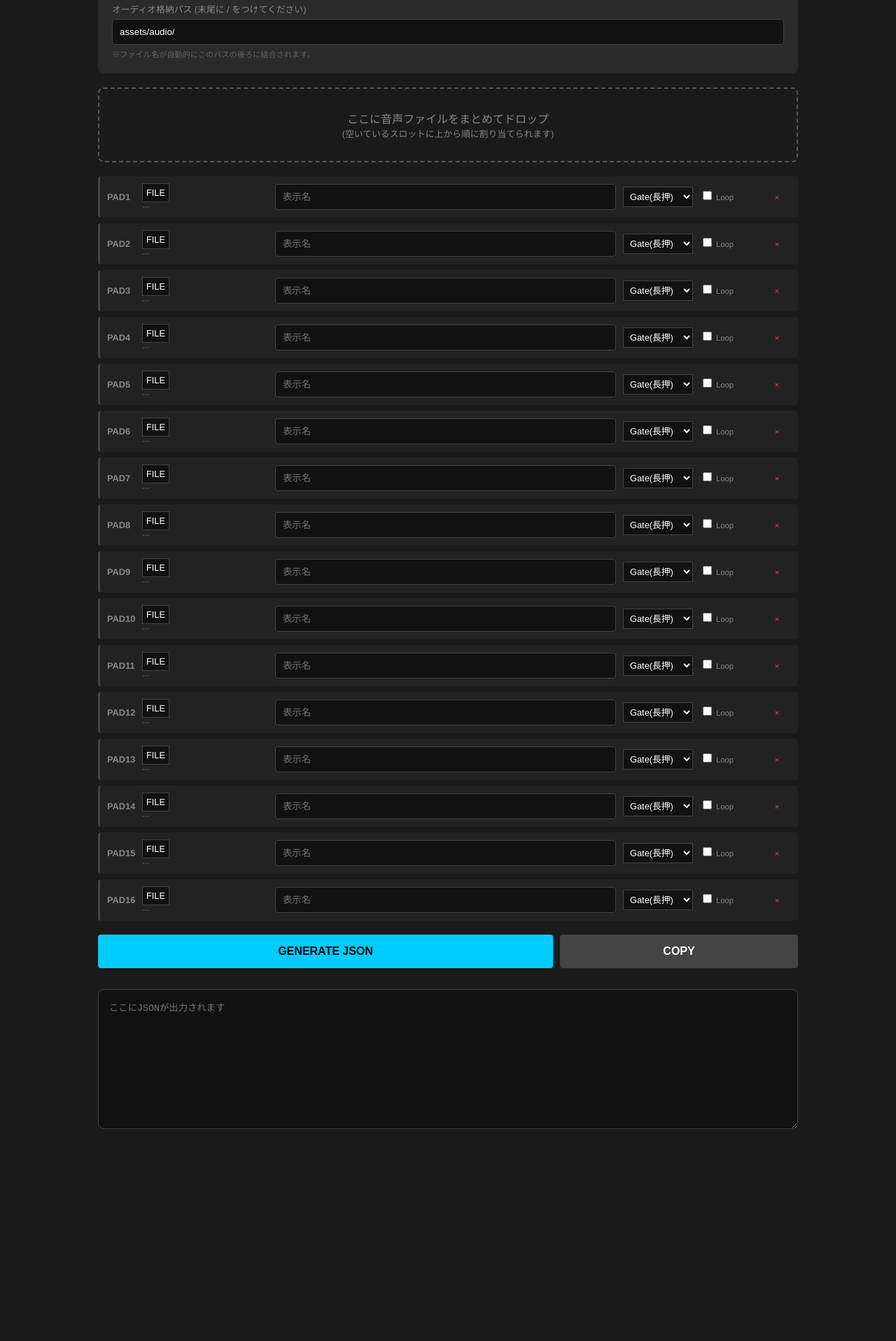
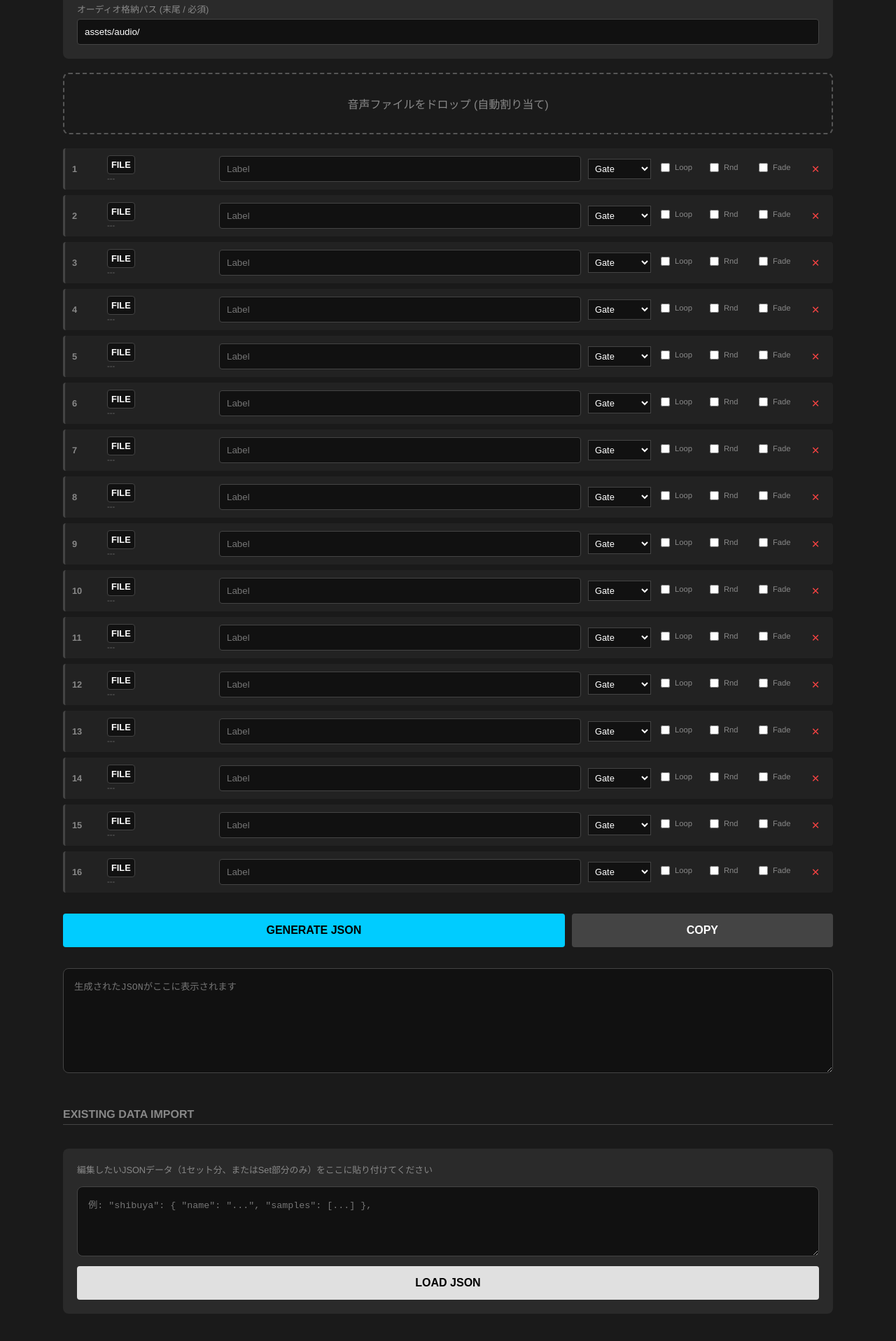
Before and after one commit to hayaleaf-glitch/web-sampler, a plain HTML site: page generator.html in a window 1280 px wide. Shown: the part 297-2214 px from the top of the page at 70% size. Before the commit the page ends 1951 px from the top, so only its background shows below. Drawn offline with Linux system fonts and the light colour scheme.

Commit message:
Update generator.html

```diff
--- a/generator.html
+++ b/generator.html
@@ -3,37 +3,56 @@
 <head>
     <meta charset="UTF-8">
     <meta name="viewport" content="width=device-width, initial-scale=1.0">
-    <title>Solosola Set Generator V2.1</title>
+    <title>Solosola Data Editor V3.0</title>
     <link href="https://fonts.googleapis.com/css2?family=Noto+Sans+JP:wght@100;300;400&display=swap" rel="stylesheet">
     <style>
         :root { --bg-color: #1a1a1a; --panel-color: #2a2a2a; --text-color: #e0e0e0; --accent-color: #00ccff; --warn-color: #ff4444; }
         body { background-color: var(--bg-color); color: var(--text-color); font-family: 'Helvetica Neue', 'Noto Sans JP', sans-serif; margin: 0; padding: 40px; display: flex; flex-direction: column; align-items: center; }
         h1 { font-weight: 100; letter-spacing: 0.2em; margin-bottom: 30px; }
-        .container { width: 100%; max-width: 1000px; display: grid; gap: 20px; }
+        .container { width: 100%; max-width: 1100px; display: grid; gap: 20px; }
         .section { background-color: var(--panel-color); padding: 20px; border-radius: 8px; }
         .input-group { display: grid; grid-template-columns: 1fr 1fr; gap: 20px; margin-bottom: 15px; }
         label { display: block; font-size: 0.8rem; color: #888; margin-bottom: 5px; }
         input[type="text"] { width: 100%; padding: 10px; background: #111; border: 1px solid #444; color: #fff; border-radius: 4px; box-sizing: border-box; }
+
         #drop-zone { border: 2px dashed #555; padding: 30px; text-align: center; color: #888; border-radius: 8px; transition: all 0.3s; cursor: pointer; }
         #drop-zone.hover { border-color: var(--accent-color); background-color: rgba(0, 204, 255, 0.1); color: var(--accent-color); }
+
         #sample-list { display: grid; grid-template-columns: 1fr; gap: 8px; }
-        .sample-row { background: #222; padding: 10px; border-radius: 4px; display: grid; grid-template-columns: 40px 180px 1fr 100px 80px 40px; gap: 10px; align-items: center; border-left: 3px solid #444; }
+
+        /* Grid Layout for Sample Row: Improved for more controls */
+        .sample-row {
+            background: #222; padding: 10px; border-radius: 4px;
+            display: grid;
+            grid-template-columns: 40px 150px 1fr 90px 60px 60px 60px 30px;
+            gap: 10px; align-items: center; border-left: 3px solid #444;
+        }
         .sample-row.filled { border-left-color: var(--accent-color); background: #282828; }
+
         .id-cell { color: #888; font-size: 0.8rem; font-weight: bold; }
         .filename-cell { font-size: 0.7rem; color: #666; overflow: hidden; text-overflow: ellipsis; white-space: nowrap; }
         select, .file-input-btn { background: #111; color: #fff; border: 1px solid #444; padding: 5px; font-size: 0.8rem; }
-        textarea { width: 100%; height: 200px; background: #111; color: #0f0; font-family: monospace; border: 1px solid #444; padding: 15px; box-sizing: border-box; border-radius: 8px; margin-top: 10px; white-space: pre; overflow-x: auto; }
-        .btn-group { display: flex; gap: 10px; }
-        button.primary { flex: 2; background-color: var(--accent-color); color: #000; border: none; padding: 15px; font-size: 1rem; font-weight: bold; border-radius: 4px; cursor: pointer; }
-        button.secondary { flex: 1; background-color: #444; color: #fff; border: none; padding: 15px; font-size: 1rem; font-weight: bold; border-radius: 4px; cursor: pointer; }
+
+        /* Checkbox styling */
+        .chk-label { font-size: 0.7rem; cursor: pointer; display: flex; align-items: center; gap: 4px; }
+
+        textarea { width: 100%; height: 150px; background: #111; color: #0f0; font-family: monospace; border: 1px solid #444; padding: 15px; box-sizing: border-box; border-radius: 8px; margin-top: 10px; white-space: pre; overflow-x: auto; }
+        .btn-group { display: flex; gap: 10px; margin-top: 10px; }
+        button { border: none; padding: 15px; font-size: 1rem; font-weight: bold; border-radius: 4px; cursor: pointer; transition: opacity 0.2s; }
         button:hover { opacity: 0.9; }
-        .clear-btn { color: var(--warn-color); cursor: pointer; font-size: 0.7rem; text-align: center; }
+        button.primary { flex: 2; background-color: var(--accent-color); color: #000; }
+        button.secondary { flex: 1; background-color: #444; color: #fff; }
+        button.load { background-color: #e0e0e0; color: #000; width: 100%; margin-top: 10px; }
+
+        .clear-btn { color: var(--warn-color); cursor: pointer; font-size: 1.2rem; line-height: 1; text-align: center; }
         .note { font-size: 0.7rem; color: #666; margin-top: 5px; }
+
+        h2 { font-size: 1rem; color: #888; margin-top: 30px; border-bottom: 1px solid #444; padding-bottom: 5px; }
     </style>
 </head>
 <body>
 
-    <h1>SOLOSOLA SET GENERATOR <span style="font-size:0.5em; opacity:0.5;">v2.1</span></h1>
+    <h1>SOLOSOLA DATA EDITOR <span style="font-size:0.5em; opacity:0.5;">v3.0</span></h1>
 
     <div class="container">
         <div class="section">
@@ -43,18 +62,16 @@
             </div>
             <div class="input-group">
                 <div><label>制作者名</label><input type="text" id="recorder" placeholder="Recorded by Solosola"></div>
-                <div><label>背景画像URL</label><input type="text" id="image-url" placeholder="bg.jpg"></div>
+                <div><label>背景画像URL</label><input type="text" id="image-url" placeholder="assets/images/bg.jpg"></div>
             </div>
             <div>
-                <label>オーディオ格納パス (末尾に / をつけてください)</label>
+                <label>オーディオ格納パス (末尾 / 必須)</label>
                 <input type="text" id="base-path" value="assets/audio/" placeholder="assets/audio/">
-                <div class="note">※ファイル名が自動的にこのパスの後ろに結合されます。</div>
             </div>
         </div>
 
         <div id="drop-zone">
-            ここに音声ファイルをまとめてドロップ<br>
-            <span style="font-size:0.8rem">(空いているスロットに上から順に割り当てられます)</span>
+            音声ファイルをドロップ (自動割り当て)
         </div>
 
         <div id="sample-list"></div>
@@ -63,12 +80,21 @@
             <button class="primary" onclick="generateJson()">GENERATE JSON</button>
             <button class="secondary" onclick="copyToClipboard()">COPY</button>
         </div>
-        <textarea id="output-area" readonly placeholder="ここにJSONが出力されます"></textarea>
+        <textarea id="output-area" readonly placeholder="生成されたJSONがここに表示されます"></textarea>
+
+        <h2>EXISTING DATA IMPORT</h2>
+        <div class="section">
+            <label>編集したいJSONデータ（1セット分、またはSet部分のみ）をここに貼り付けてください</label>
+            <textarea id="import-area" style="color: #ccc; height: 100px;" placeholder='例: "shibuya": { "name": "...", "samples": [...] },'></textarea>
+            <button class="load" onclick="importJson()">LOAD JSON</button>
+        </div>
     </div>
 
     <script>
+        // データ構造の初期化（V3仕様：randomStart, fadeInを追加）
         let samplesData = Array(16).fill(null).map((_, i) => ({
-            id: i, filename: '', label: '', mode: 'gate', loop: false
+            id: i, filename: '', label: '', mode: 'gate', loop: false,
+            randomStart: false, fadeIn: false
         }));
 
         function renderList() {
@@ -78,18 +104,22 @@
                 const row = document.createElement('div');
                 row.className = `sample-row ${s.filename ? 'filled' : ''}`;
                 row.innerHTML = `
-                    <div class="id-cell">PAD${i+1}</div>
+                    <div class="id-cell">${i+1}</div>
                     <div>
                         <input type="file" id="file-${i}" style="display:none" accept="audio/*" onchange="handleFileSelect(${i}, this)">
                         <button class="file-input-btn" onclick="document.getElementById('file-${i}').click()">FILE</button>
                         <div class="filename-cell" title="${s.filename}">${s.filename || '---'}</div>
                     </div>
-                    <input type="text" placeholder="表示名" value="${s.label}" oninput="updateData(${i}, 'label', this.value)">
+                    <input type="text" placeholder="Label" value="${s.label}" oninput="updateData(${i}, 'label', this.value)">
                     <select onchange="updateData(${i}, 'mode', this.value)">
-                        <option value="gate" ${s.mode === 'gate' ? 'selected' : ''}>Gate(長押)</option>
-                        <option value="oneshot" ${s.mode === 'oneshot' ? 'selected' : ''}>One(1回)</option>
+                        <option value="gate" ${s.mode === 'gate' ? 'selected' : ''}>Gate</option>
+                        <option value="oneshot" ${s.mode === 'oneshot' ? 'selected' : ''}>OneShot</option>
                     </select>
-                    <label style="font-size:0.7rem; cursor:pointer;"><input type="checkbox" ${s.loop ? 'checked' : ''} onchange="updateData(${i}, 'loop', this.checked)"> Loop</label>
+
+                    <label class="chk-label"><input type="checkbox" ${s.loop ? 'checked' : ''} onchange="updateData(${i}, 'loop', this.checked)"> Loop</label>
+                    <label class="chk-label" title="開始位置をランダムにずらす"><input type="checkbox" ${s.randomStart ? 'checked' : ''} onchange="updateData(${i}, 'randomStart', this.checked)"> Rnd</label>
+                    <label class="chk-label" title="冒頭のプチノイズ防止"><input type="checkbox" ${s.fadeIn ? 'checked' : ''} onchange="updateData(${i}, 'fadeIn', this.checked)"> Fade</label>
+
                     <div class="clear-btn" onclick="clearSlot(${i})">×</div>
                 `;
                 listEl.appendChild(row);
@@ -99,23 +129,17 @@
         function updateData(i, key, val) { samplesData[i][key] = val; }
 
         function clearSlot(i) {
-            samplesData[i] = { id: i, filename: '', label: '', mode: 'gate', loop: false };
+            samplesData[i] = { id: i, filename: '', label: '', mode: 'gate', loop: false, randomStart: false, fadeIn: false };
             renderList();
         }
 
         function handleFileSelect(i, input) {
-            if (input.files && input.files[0]) {
-                const file = input.files[0];
-                assignFile(i, file);
-            }
+            if (input.files && input.files[0]) assignFile(i, input.files[0]);
         }
 
         function assignFile(i, file) {
             samplesData[i].filename = file.name;
-            // 拡張子を除去してラベルの初期値にする
-            if(!samplesData[i].label) {
-                samplesData[i].label = file.name.replace(/\.[^/.]+$/, "");
-            }
+            if(!samplesData[i].label) samplesData[i].label = file.name.replace(/\.[^/.]+$/, "");
             renderList();
         }
 
@@ -123,60 +147,113 @@
         dropZone.addEventListener('dragover', (e) => { e.preventDefault(); dropZone.classList.add('hover'); });
         dropZone.addEventListener('dragleave', () => dropZone.classList.remove('hover'));
         dropZone.addEventListener('drop', (e) => {
-            e.preventDefault();
-            dropZone.classList.remove('hover');
+            e.preventDefault(); dropZone.classList.remove('hover');
             const files = Array.from(e.dataTransfer.files).filter(f => f.type.startsWith('audio/'));
-
             let fileIdx = 0;
-            // 空きスロットを探して埋める
             for (let i = 0; i < 16 && fileIdx < files.length; i++) {
-                if (!samplesData[i].filename) {
-                    assignFile(i, files[fileIdx]);
-                    fileIdx++;
-                }
+                if (!samplesData[i].filename) { assignFile(i, files[fileIdx]); fileIdx++; }
             }
         });
 
         function generateJson() {
             const setId = document.getElementById('set-id').value || 'new-set';
-            const setName = document.getElementById('set-name').value || 'New Set';
-            const recorder = document.getElementById('recorder').value || 'Unknown';
-            const imageUrl = document.getElementById('image-url').value || '';
             let basePath = document.getElementById('base-path').value || 'assets/audio/';
-
-            // パスの末尾にスラッシュが無ければ付与する安全策
             if (!basePath.endsWith('/')) basePath += '/';
 
-            // データオブジェクト構築
             const setObj = {
-                name: setName,
-                recorder: recorder,
-                image: imageUrl,
+                name: document.getElementById('set-name').value || 'New Set',
+                recorder: document.getElementById('recorder').value || 'Unknown',
+                image: document.getElementById('image-url').value || '',
                 samples: samplesData.map(s => ({
                     id: s.id,
-                    url: s.filename ? (basePath + s.filename) : "", // 空の場合はURLも空に
+                    url: s.filename ? (basePath + s.filename) : "",
                     label: s.label || `Sound ${s.id + 1}`,
                     mode: s.mode,
-                    loop: s.loop
+                    loop: s.loop,
+                    // V3 追加プロパティ（trueの時だけ書き出すことでJSONを軽くする）
+                    ...(s.randomStart && { randomStart: true }),
+                    ...(s.fadeIn && { fadeIn: true })
                 }))
             };
 
-            // JSON文字列化（整形付き）
             const jsonBody = JSON.stringify(setObj, null, 4);
+            // キー部分も含めて出力
+            document.getElementById('output-area').value = `"${setId}": ${jsonBody},`;
+        }
 
-            // 全体を data.json の形式に合わせて包む（Key + Body）
-            const output = `"${setId}": ${jsonBody},`;
+        function importJson() {
+            const rawInput = document.getElementById('import-area').value.trim();
+            if (!rawInput) return alert("JSONデータを貼り付けてください");
 
-            document.getElementById('output-area').value = output;
+            try {
+                // キー（"shibuya":）が含まれている場合に対応するため、全体を{}で囲んでパースを試みる
+                let jsonStr = rawInput;
+                // 末尾のカンマを除去
+                if (jsonStr.endsWith(',')) jsonStr = jsonStr.slice(0, -1);
+
+                let parsed;
+                // 形式が "key": { ... } か { ... } かを判定
+                if (jsonStr.startsWith('"') || jsonStr.trim().startsWith("'")) {
+                    parsed = JSON.parse(`{${jsonStr}}`);
+                    const keys = Object.keys(parsed);
+                    if (keys.length > 0) {
+                        document.getElementById('set-id').value = keys[0]; // キーをID入力欄へ
+                        parsed = parsed[keys[0]]; // 中身を取り出す
+                    }
+                } else {
+                    parsed = JSON.parse(jsonStr);
+                }
+
+                // 各フィールドへの反映
+                if(parsed.name) document.getElementById('set-name').value = parsed.name;
+                if(parsed.recorder) document.getElementById('recorder').value = parsed.recorder;
+                if(parsed.image) document.getElementById('image-url').value = parsed.image;
+
+                // サンプルデータの復元
+                if (parsed.samples && Array.isArray(parsed.samples)) {
+                    // パス設定の推定（最初のファイルのパスからディレクトリを抽出）
+                    const firstSample = parsed.samples.find(s => s.url);
+                    if (firstSample) {
+                        const pathMatch = firstSample.url.match(/^(.*\/)/);
+                        if (pathMatch) document.getElementById('base-path').value = pathMatch[1];
+                    }
+
+                    // データの流し込み
+                    samplesData.forEach(d => {
+                        // 初期化
+                        d.filename = ''; d.label = ''; d.mode = 'gate'; d.loop = false; d.randomStart = false; d.fadeIn = false;
+                    });
+
+                    parsed.samples.forEach(s => {
+                        const idx = s.id;
+                        if (idx >= 0 && idx < 16) {
+                            // URLからファイル名だけ抽出
+                            const fileName = s.url ? s.url.split('/').pop() : '';
+
+                            samplesData[idx] = {
+                                id: idx,
+                                filename: fileName,
+                                label: s.label || '',
+                                mode: s.mode || 'gate',
+                                loop: !!s.loop,
+                                randomStart: !!s.randomStart,
+                                fadeIn: !!s.fadeIn
+                            };
+                        }
+                    });
+                }
+                renderList();
+                alert("データを読み込みました！");
+            } catch (e) {
+                console.error(e);
+                alert("JSONの読み込みに失敗しました。\n形式を確認してください。\n例: \"key\": { ... } または { ... }");
+            }
         }
 
         function copyToClipboard() {
             const copyText = document.getElementById("output-area");
-            copyText.select();
-            copyText.setSelectionRange(0, 99999);
-            navigator.clipboard.writeText(copyText.value).then(() => {
-                alert("Copied to clipboard!");
-            });
+            copyText.select(); navigator.clipboard.writeText(copyText.value);
+            alert("Copied!");
         }
 
         renderList();
```
